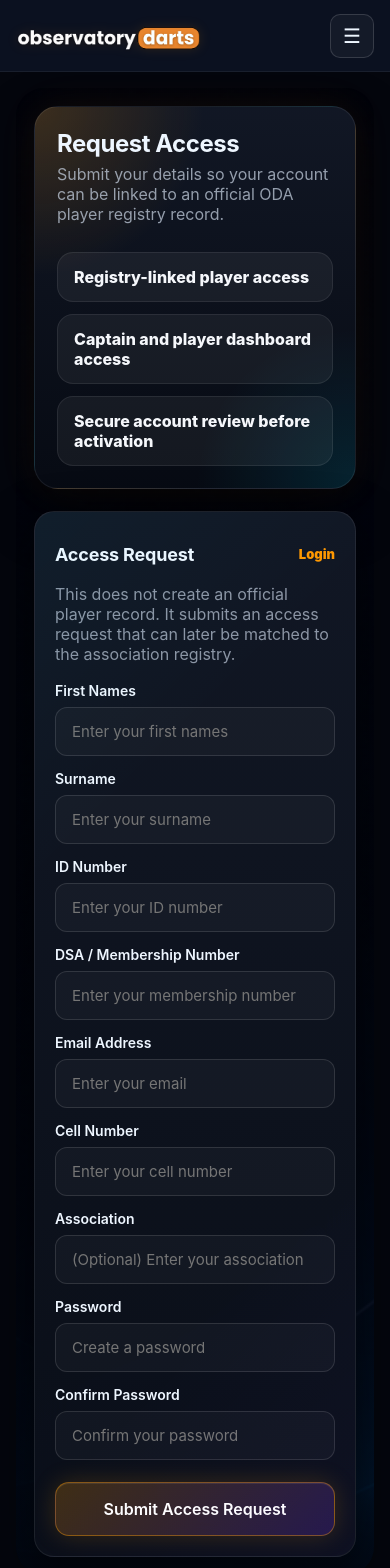
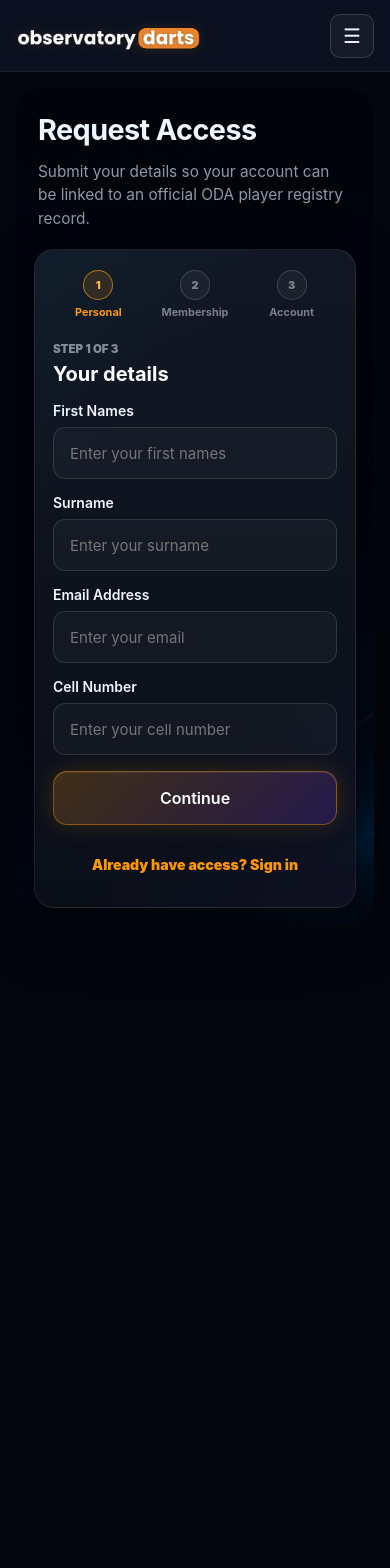
Before and after one commit to jakes007/ODA, a React app in the folder frontend/: page /register in a window 390 px wide. Shown: the top 1568 px of the page. After the commit the page ends 1036 px from the top, so only its background shows below. Built offline with nearby package versions, Linux system fonts and the light colour scheme; the HTML template or start-up script is replaced by a standard one.

Commit message:
Redesign mobile authentication flows

```diff
--- a/frontend/src/pages/LoginPage.jsx
+++ b/frontend/src/pages/LoginPage.jsx
@@ -122,9 +122,11 @@ export default function LoginPage() {
             <button type="submit" className="primary-btn auth-submit-btn login-submit-btn">
               Login
             </button>
+
+            <Link to="/register" className="mobile-auth-secondary-link">
+              Request access
+            </Link>
           </form>
-
-
         </section>
       </section>
     </div>
--- a/frontend/src/pages/RegisterPage.jsx
+++ b/frontend/src/pages/RegisterPage.jsx
@@ -1,7 +1,37 @@
 import { Link } from 'react-router-dom';
+import { useState } from 'react';
 import PageHeader from '../components/common/PageHeader';
 
+const initialFormValues = {
+  firstNames: '',
+  surname: '',
+  idNumber: '',
+  membershipNumber: '',
+  email: '',
+  cellNumber: '',
+  association: '',
+  password: '',
+  confirmPassword: ''
+};
+
+const mobileSteps = [
+  { id: 1, shortLabel: 'Personal', title: 'Your details' },
+  { id: 2, shortLabel: 'Membership', title: 'Membership details' },
+  { id: 3, shortLabel: 'Account', title: 'Secure your account' }
+];
+
 export default function RegisterPage() {
+  const [formValues, setFormValues] = useState(initialFormValues);
+  const [mobileStep, setMobileStep] = useState(1);
+
+  function updateField(event) {
+    const { name, value } = event.target;
+    setFormValues((currentValues) => ({
+      ...currentValues,
+      [name]: value
+    }));
+  }
+
   return (
     <div className="page-stack register-page">
       <section className="login-shell">
@@ -34,123 +64,129 @@ export default function RegisterPage() {
             </p>
           </div>
 
-          <form className="auth-form register-form">
+          <form className="auth-form register-form register-desktop-form">
             <div className="register-form-grid">
-              <div className="form-row">
-                <label className="form-label" htmlFor="firstNames">
-                  First Names
-                </label>
-                <input
-                  id="firstNames"
-                  className="form-input"
-                  type="text"
-                  placeholder="Enter your first names"
-                />
-              </div>
-
-              <div className="form-row">
-                <label className="form-label" htmlFor="surname">
-                  Surname
-                </label>
-                <input
-                  id="surname"
-                  className="form-input"
-                  type="text"
-                  placeholder="Enter your surname"
-                />
-              </div>
-
-              <div className="form-row">
-                <label className="form-label" htmlFor="idNumber">
-                  ID Number
-                </label>
-                <input
-                  id="idNumber"
-                  className="form-input"
-                  type="text"
-                  placeholder="Enter your ID number"
-                />
-              </div>
-
-              <div className="form-row">
-                <label className="form-label" htmlFor="membershipNumber">
-                  DSA / Membership Number
-                </label>
-                <input
-                  id="membershipNumber"
-                  className="form-input"
-                  type="text"
-                  placeholder="Enter your membership number"
-                />
-              </div>
-
-              <div className="form-row">
-                <label className="form-label" htmlFor="email">
-                  Email Address
-                </label>
-                <input
-                  id="email"
-                  className="form-input"
-                  type="email"
-                  placeholder="Enter your email"
-                />
-              </div>
-
-              <div className="form-row">
-                <label className="form-label" htmlFor="cellNumber">
-                  Cell Number
-                </label>
-                <input
-                  id="cellNumber"
-                  className="form-input"
-                  type="text"
-                  placeholder="Enter your cell number"
-                />
-              </div>
-
-              <div className="form-row">
-                <label className="form-label" htmlFor="association">
-                  Association
-                </label>
-                <input
-                  id="association"
-                  className="form-input"
-                  type="text"
-                  placeholder="(Optional) Enter your association"
-                />
-              </div>
-
-              <div className="form-row">
-                <label className="form-label" htmlFor="password">
-                  Password
-                </label>
-                <input
-                  id="password"
-                  className="form-input"
-                  type="password"
-                  placeholder="Create a password"
-                />
-              </div>
-
-              <div className="form-row register-full-row">
-                <label className="form-label" htmlFor="confirmPassword">
-                  Confirm Password
-                </label>
-                <input
-                  id="confirmPassword"
-                  className="form-input"
-                  type="password"
-                  placeholder="Confirm your password"
-                />
-              </div>
+              <AccessField prefix="desktop" name="firstNames" label="First Names" placeholder="Enter your first names" value={formValues.firstNames} onChange={updateField} />
+              <AccessField prefix="desktop" name="surname" label="Surname" placeholder="Enter your surname" value={formValues.surname} onChange={updateField} />
+              <AccessField prefix="desktop" name="idNumber" label="ID Number" placeholder="Enter your ID number" value={formValues.idNumber} onChange={updateField} />
+              <AccessField prefix="desktop" name="membershipNumber" label="DSA / Membership Number" placeholder="Enter your membership number" value={formValues.membershipNumber} onChange={updateField} />
+              <AccessField prefix="desktop" name="email" label="Email Address" placeholder="Enter your email" type="email" value={formValues.email} onChange={updateField} />
+              <AccessField prefix="desktop" name="cellNumber" label="Cell Number" placeholder="Enter your cell number" value={formValues.cellNumber} onChange={updateField} />
+              <AccessField prefix="desktop" name="association" label="Association" placeholder="(Optional) Enter your association" value={formValues.association} onChange={updateField} />
+              <AccessField prefix="desktop" name="password" label="Password" placeholder="Create a password" type="password" value={formValues.password} onChange={updateField} />
+              <AccessField prefix="desktop" name="confirmPassword" label="Confirm Password" placeholder="Confirm your password" type="password" value={formValues.confirmPassword} onChange={updateField} className="register-full-row" />
             </div>
 
             <button type="button" className="primary-btn auth-submit-btn login-submit-btn">
               Submit Access Request
             </button>
           </form>
+
+          <form className="auth-form register-mobile-form">
+            <div className="mobile-register-progress" aria-label={`Step ${mobileStep} of 3`}>
+              {mobileSteps.map((step) => (
+                <div
+                  key={step.id}
+                  className={`mobile-register-progress-step${mobileStep === step.id ? ' active' : ''}${mobileStep > step.id ? ' complete' : ''}`}
+                >
+                  <span>{step.id}</span>
+                  <strong>{step.shortLabel}</strong>
+                </div>
+              ))}
+            </div>
+
+            <div className="mobile-register-step-heading">
+              <span>Step {mobileStep} of 3</span>
+              <h3>{mobileSteps[mobileStep - 1].title}</h3>
+            </div>
+
+            <div className="mobile-register-fields">
+              {mobileStep === 1 ? (
+                <>
+                  <AccessField prefix="mobile" name="firstNames" label="First Names" placeholder="Enter your first names" value={formValues.firstNames} onChange={updateField} />
+                  <AccessField prefix="mobile" name="surname" label="Surname" placeholder="Enter your surname" value={formValues.surname} onChange={updateField} />
+                  <AccessField prefix="mobile" name="email" label="Email Address" placeholder="Enter your email" type="email" value={formValues.email} onChange={updateField} />
+                  <AccessField prefix="mobile" name="cellNumber" label="Cell Number" placeholder="Enter your cell number" value={formValues.cellNumber} onChange={updateField} />
+                </>
+              ) : null}
+
+              {mobileStep === 2 ? (
+                <>
+                  <AccessField prefix="mobile" name="idNumber" label="ID Number" placeholder="Enter your ID number" value={formValues.idNumber} onChange={updateField} />
+                  <AccessField prefix="mobile" name="membershipNumber" label="DSA / Membership Number" placeholder="Enter your membership number" value={formValues.membershipNumber} onChange={updateField} />
+                  <AccessField prefix="mobile" name="association" label="Association" placeholder="(Optional) Enter your association" value={formValues.association} onChange={updateField} />
+                </>
+              ) : null}
+
+              {mobileStep === 3 ? (
+                <>
+                  <AccessField prefix="mobile" name="password" label="Password" placeholder="Create a password" type="password" value={formValues.password} onChange={updateField} />
+                  <AccessField prefix="mobile" name="confirmPassword" label="Confirm Password" placeholder="Confirm your password" type="password" value={formValues.confirmPassword} onChange={updateField} />
+                  <p className="mobile-register-review-note">
+                    Your request will be reviewed before access is activated.
+                  </p>
+                </>
+              ) : null}
+            </div>
+
+            <div className="mobile-register-actions">
+              {mobileStep > 1 ? (
+                <button
+                  type="button"
+                  className="secondary-btn mobile-register-back-btn"
+                  onClick={() => setMobileStep((currentStep) => currentStep - 1)}
+                >
+                  Back
+                </button>
+              ) : null}
+
+              <button
+                type="button"
+                className="primary-btn auth-submit-btn login-submit-btn"
+                onClick={() => {
+                  if (mobileStep < 3) setMobileStep((currentStep) => currentStep + 1);
+                }}
+              >
+                {mobileStep === 3 ? 'Submit Access Request' : 'Continue'}
+              </button>
+            </div>
+
+            <Link to="/login" className="mobile-auth-secondary-link">
+              Already have access? Sign in
+            </Link>
+          </form>
         </section>
       </section>
     </div>
   );
 }
+
+function AccessField({
+  prefix,
+  name,
+  label,
+  placeholder,
+  type = 'text',
+  value,
+  onChange,
+  className = ''
+}) {
+  const id = `${prefix}-${name}`;
+
+  return (
+    <div className={`form-row${className ? ` ${className}` : ''}`}>
+      <label className="form-label" htmlFor={id}>
+        {label}
+      </label>
+      <input
+        id={id}
+        name={name}
+        className="form-input"
+        type={type}
+        placeholder={placeholder}
+        value={value}
+        onChange={onChange}
+      />
+    </div>
+  );
+}
```
Also changed, not shown: frontend/src/index.css.
